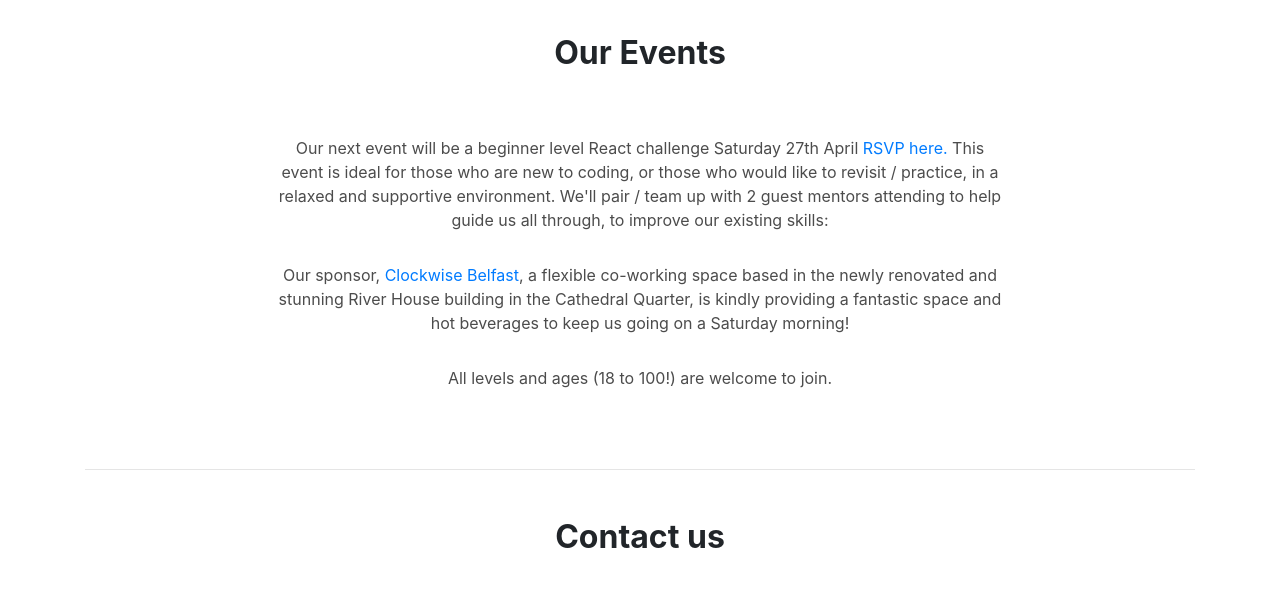
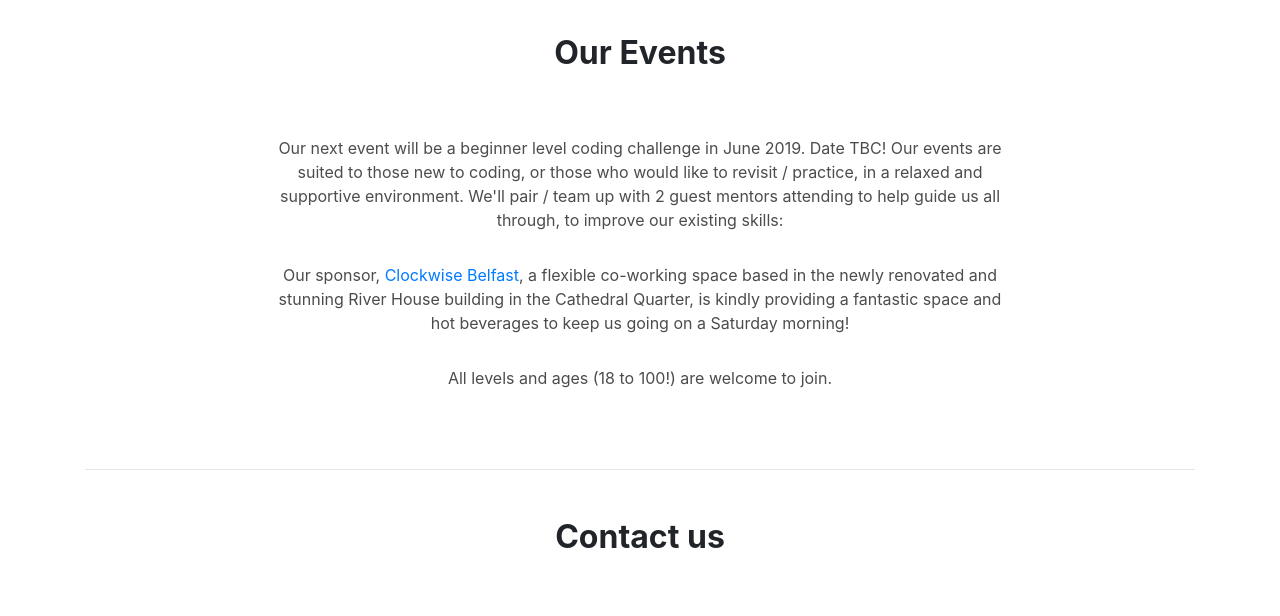
Before and after one commit to Coffee-Code-Belfast/Coffee-Code-Website-Project, a plain HTML site: page index.html in a window 1280 px wide. Shown: the part 1500-2116 px from the top of the page. Drawn offline with nearby package versions, Linux system fonts and the light colour scheme; some packages are replaced by stand-ins of ours.

Commit message:
Event update

```diff
--- a/index.html
+++ b/index.html
@@ -113,7 +113,7 @@
             <h2 class="mb-5 font-weight-bold">Our Events</h2>
             <div class="row d-flex justify-content-center mb-4">
                <div class="col-md-8">
-                  <p class="grey-text">Our next event will be a beginner level React challenge Saturday 27th April <a href="https://www.meetup.com/coffee-code-belfast/events/260336165/" target="blank"> RSVP here.</a> This event is ideal for those who are new to coding, or those who would like to revisit / practice, in a relaxed and supportive environment. We'll pair / team up with 2 guest mentors attending to help guide us all through, to improve our existing skills:</p>
+                  <p class="grey-text">Our next event will be a beginner level coding challenge in June 2019. Date TBC! Our events are suited to those new to coding, or those who would like to revisit / practice, in a relaxed and supportive environment. We'll pair / team up with 2 guest mentors attending to help guide us all through, to improve our existing skills:</p>
 
                   <p>Our sponsor, <a href="https://workclockwise.co.uk/" target="blank">Clockwise Belfast</a>, a flexible co-working space based in the newly renovated and stunning River House building in the Cathedral Quarter, is kindly providing a fantastic space and hot beverages to keep us going on a Saturday morning!</p>
                   <p>All levels and ages (18 to 100!) are welcome to join.</p>
```
